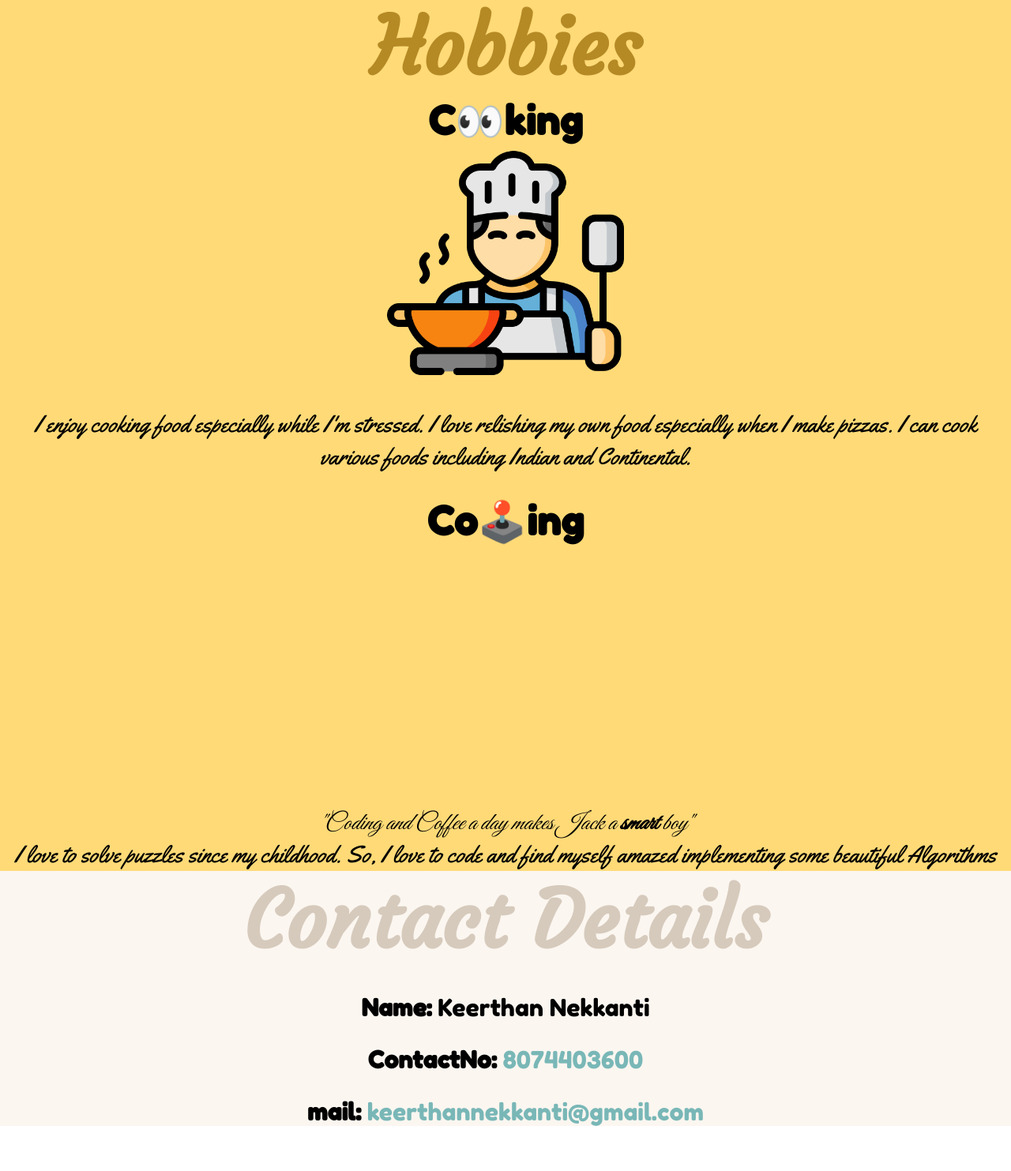
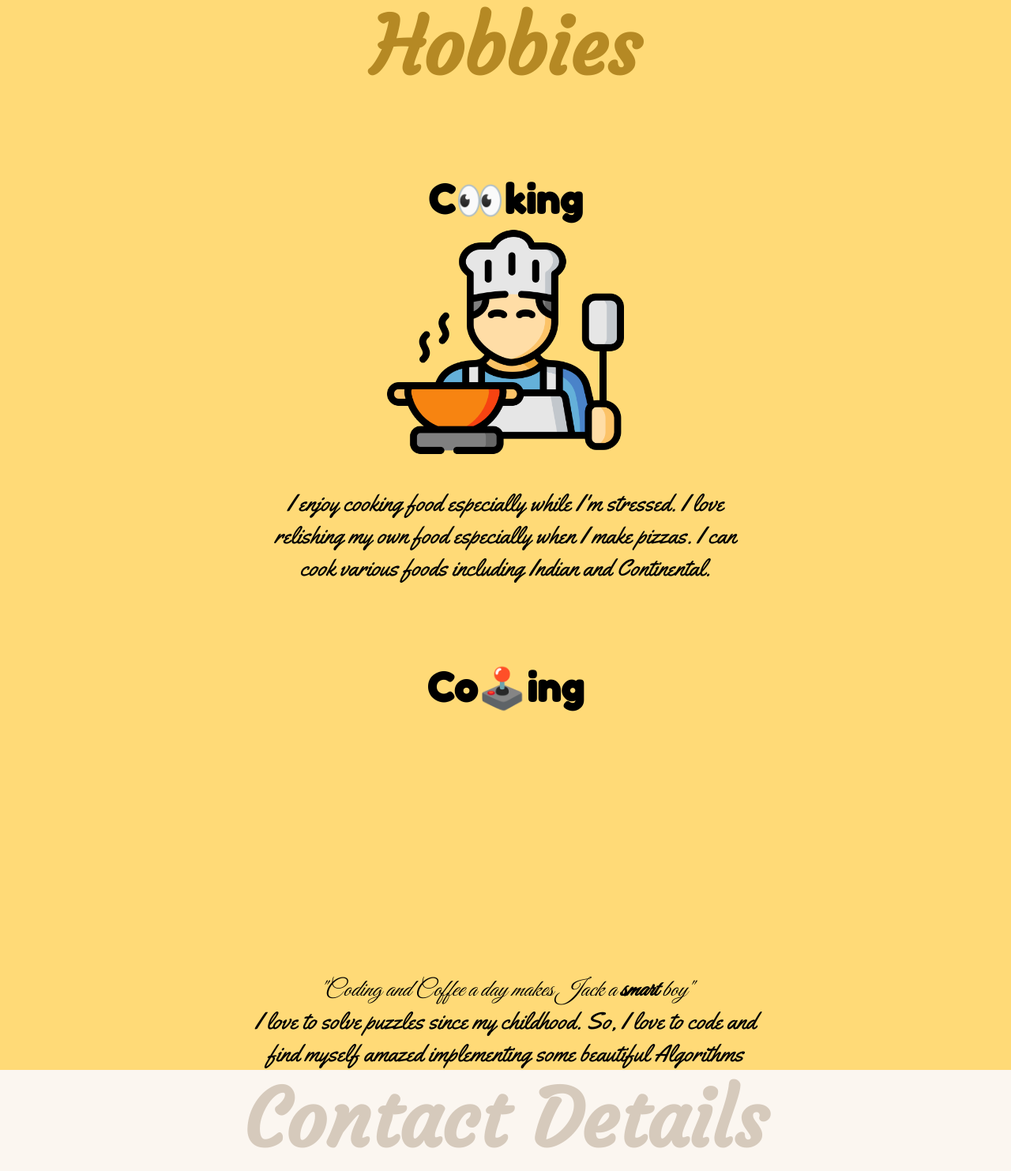
Before and after one commit to Keerthan28/Bio_website, a plain HTML site: page index.html in a window 1280 px wide. Shown: the part 482-1965 px from the top of the page at 79% size. Before the commit the page ends 1938 px from the top, so only its background shows below. Drawn offline with Linux system fonts and the light colour scheme; grey boxes are pictures that could not be loaded.

Commit message:
update 1

```diff
--- a/styles.css
+++ b/styles.css
@@ -29,3 +29,15 @@ h2{
     font-family: Fredoka One;
     font-size: 30px;
 }
+.cooking_div{
+    margin: none 25px none 25px;
+    text-align: center;
+    width: 50%;
+    margin: 100px auto 100px auto;
+}
+.coding_div{
+    margin: none 25px none 25px;
+    text-align: center;
+    width: 50%;
+    margin: auto;
+}
```
